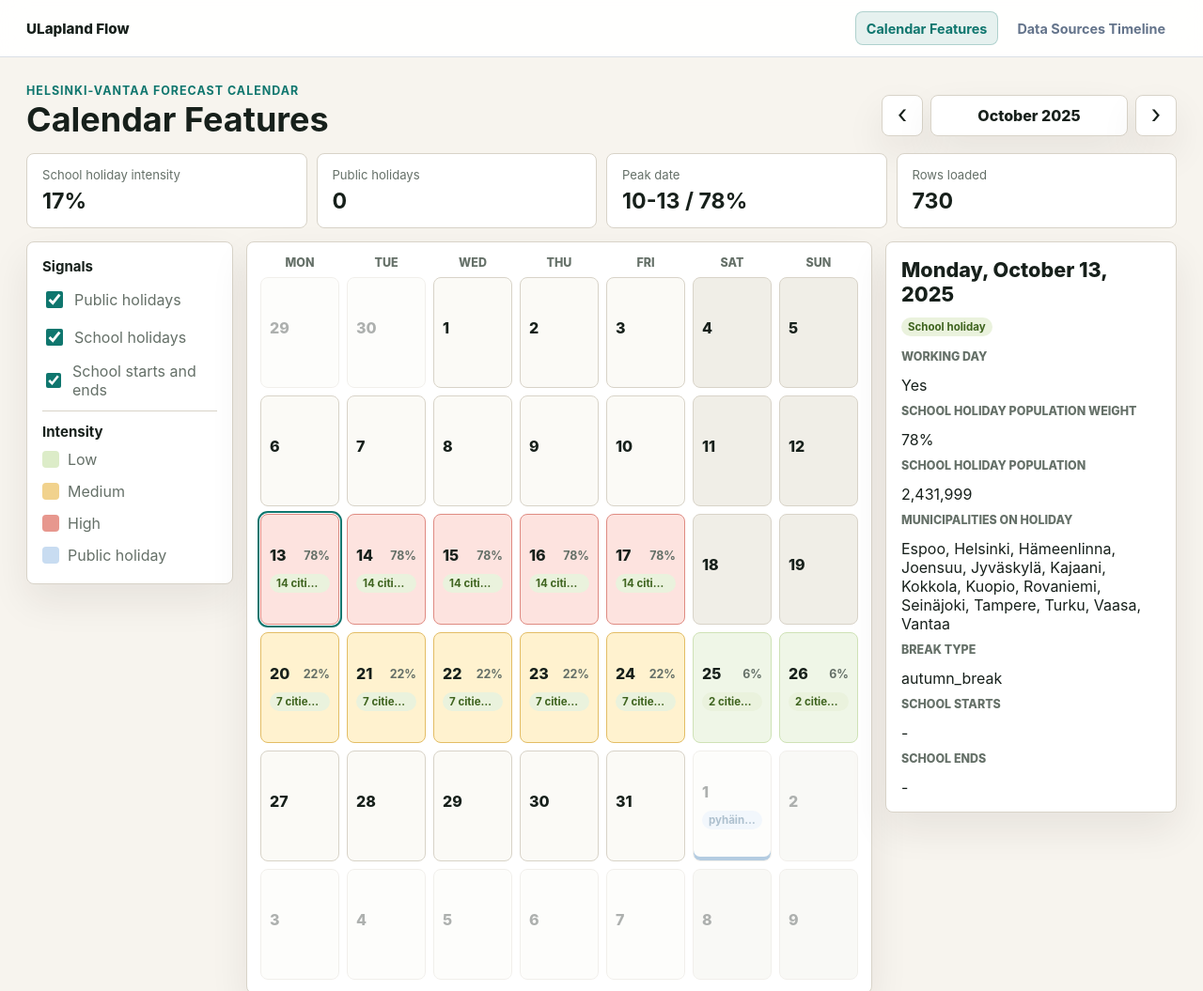
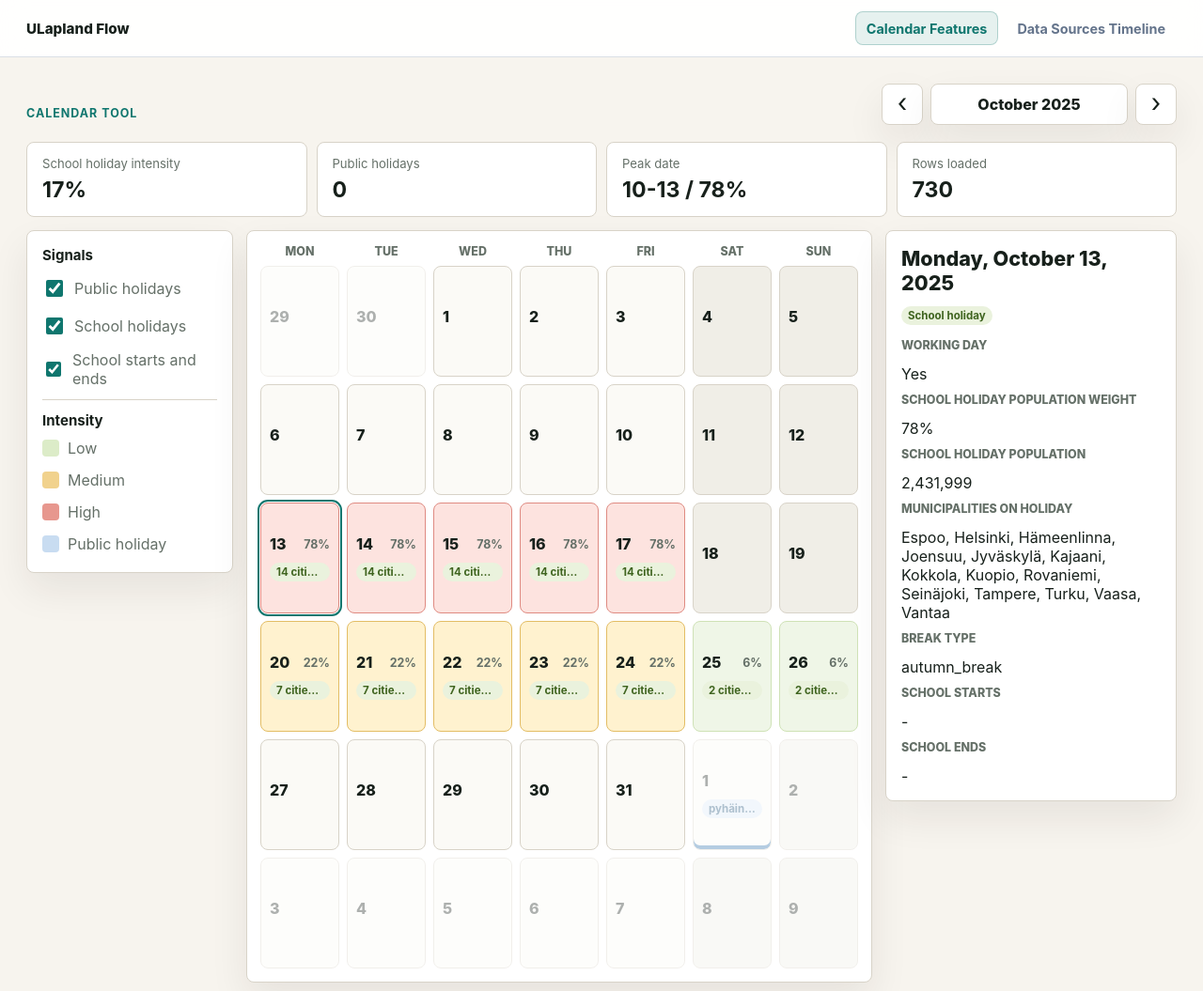
Before and after one commit to KirSobolev/ulapland-flow, a plain HTML site: page tools/calendar/index.html in a window 1280 px wide. Shown: the top 1055 px of the page at 94% size. Drawn offline with Linux system fonts and the light colour scheme.

Commit message:
minor fix

```diff
--- a/tools/calendar/index.html
+++ b/tools/calendar/index.html
@@ -21,8 +21,7 @@
     <main class="app-shell">
       <section class="toolbar" aria-label="Calendar controls">
         <div>
-          <p class="eyebrow">Helsinki-Vantaa forecast calendar</p>
-          <h1>Calendar Features</h1>
+          <p class="eyebrow">Calendar tool</p>
         </div>
         <div class="month-controls">
           <button class="icon-button" id="previousMonth" type="button" aria-label="Previous month">
```
